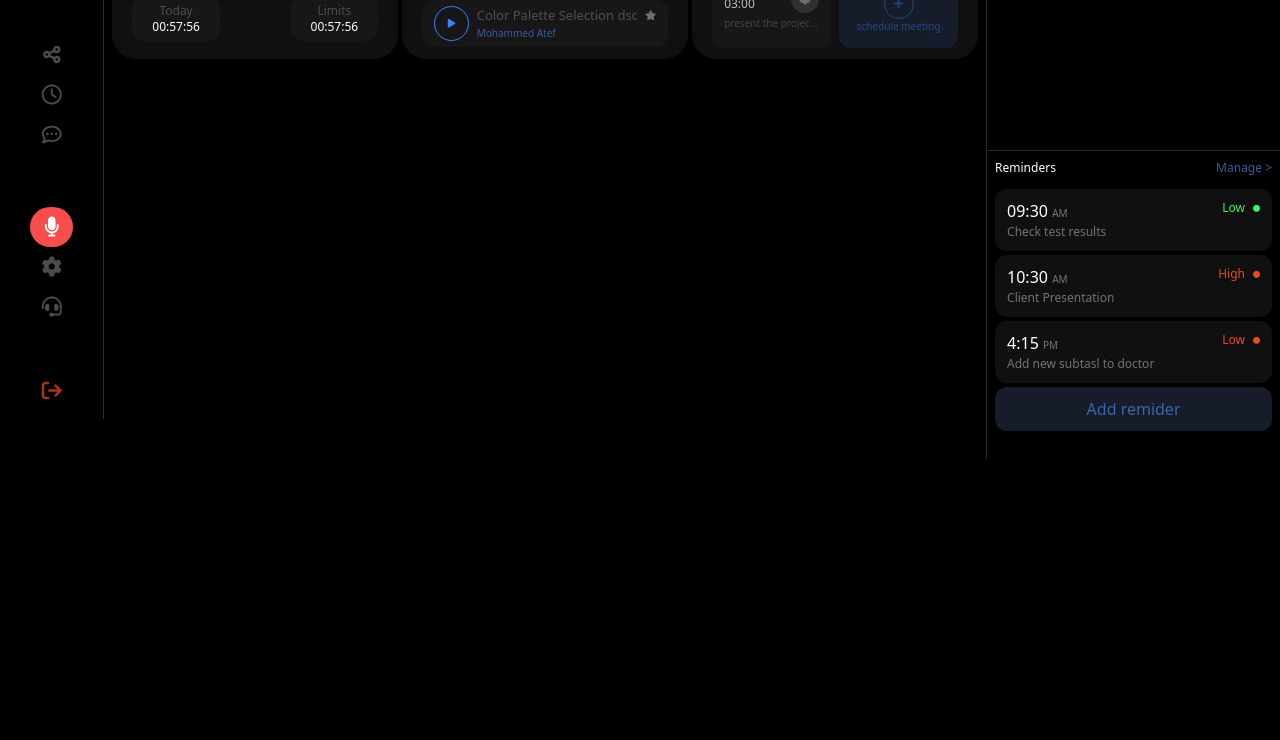
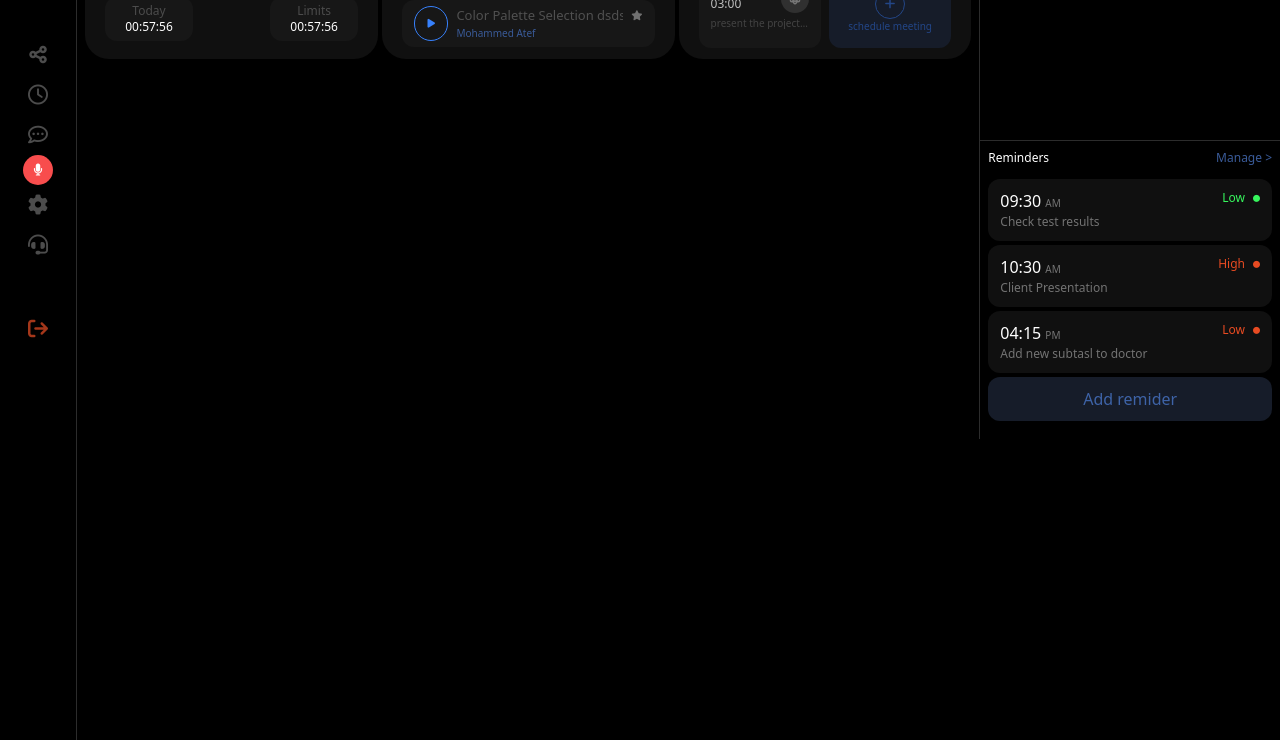
Before and after one commit to Mohammed3Atef/Dashboard, a plain HTML site: page index.html in a window 1280 px wide. Shown: the part 197-937 px from the top of the page. Before the commit the page ends 800 px from the top, so only its background shows below. Drawn offline with nearby package versions, Linux system fonts and the light colour scheme.

Commit message:
update main files

```diff
--- a/index.html
+++ b/index.html
@@ -13,7 +13,7 @@
 </head>
 <body class="box-border	h-full min-h-svh bg-black">
   <div class=" flex min-h-full	">
-    <aside class="w-12 md:w-28 min-h-full border-r border-[#4c4c4c94]	px-2 py-2 flex flex-col items-center justify-between	text-[#4c4c4c]">
+    <aside class="sticky top-0 z-10 w-12 md:w-20 h-full max-h-svh 	px-2 py-2 flex flex-col items-center justify-between	text-[#4c4c4c]">
       <div class="flex flex-col items-center ">
         <i class="fa-solid fa-gauge text-lg  text-[#3985fe] mb-6 md:text-3xl "></i>
         <i class="fa-solid fa-globe text-xs  text-[#3985fe] py-1 px-1.5  rounded-lg bg-[#161c29]	cursor-pointer md:py-1.5 md:px-3.5 md:rounded-xl md:text-xl	"></i>
@@ -24,14 +24,14 @@
         <i class="fa-regular fa-comment-dots text-xs py-1 px-1.5 rounded-lg cursor-pointer 	hover:text-[#3985fe] transition duration-700 ease-in-out	md:py-1.5 md:px-3.5 md:rounded-xl md:text-xl"></i>
       </div>
       <div class="flex flex-col items-center  ">
-        <i class="fa-solid fa-microphone text-white text-xs py-1 px-1.5 text-center rounded-full  bg-[#f84d4d]  cursor-pointer  hover:text-[#3985fe]  transition duration-700 ease-in-out md:py-1.5 md:px-3.5 md:rounded-full md:text-xl md:text-xl "></i>
+        <i class="fa-solid fa-microphone text-white text-xs flex items-center justify-center h-[18px] aspect-square  rounded-full  bg-[#f84d4d]  cursor-pointer  hover:text-[#3985fe]  transition duration-700 ease-in-out   md:h-[30px] "></i>
         <i class="fa-solid fa-gear text-xs py-1 px-1.5 rounded-lg cursor-pointer  hover:text-[#3985fe]  transition duration-700 ease-in-out md:py-1.5 md:px-3.5 md:rounded-xl md:text-xl"></i>
         <i class="fa-solid fa-headset text-xs py-1 px-1.5 rounded-lg cursor-pointer mb-11 hover:text-[#3985fe]  transition duration-700 ease-in-out md:py-1.5 md:px-3.5 md:rounded-xl md:text-xl"></i>
         <i class="fa-solid fa-arrow-right-from-bracket text-xs py-1 px-1.5 text-[#a4371a] rounded-lg cursor-pointer  hover:text-[#3985fe]  transition duration-700 ease-in-out md:py-1.5 md:px-3.5 md:rounded-xl md:text-xl "></i>
       </div>
     </aside>
-    <div class="w-full">
-      <header class="	bg-black text-white	w-full p-3 h-10 flex justify-between items-center border-b	border-[#4c4c4c94]">
+    <div class="w-full border-l border-[#4c4c4c94]">
+      <header class="sticky top-0 z-10		bg-black text-white	w-full p-3 h-10 flex justify-between items-center border-b	border-[#4c4c4c94]">
         <h3 class=" font-bold ">Dashboard</h3>
         <div class="flex items-center space-x-5	">
           <div class="trans  bg-[#4c4c4c94] text-xs space-x-0.5 px-0.5 py-0.5 rounded-xl">
@@ -42,8 +42,8 @@
           <i class="fa-regular fa-face-smile cursor-pointer text-xl hover:scale-125	 hover:bg-blue-10	hover:text-sky-500  transition duration-700 ease-in-out"></i>
         </div>
       </header>
-      <div class="grid grid-cols md:grid-cols-4  w-full min-h-full  ">
-        <div class=" h-full  p-2	 col-start-1 col-end-4">
+      <div class="grid grid-rows-2 gap-y-5  sm:grid-col-3 md:grid-cols-4  w-full min-h-full  ">
+        <div class=" h-full p-5 sm:p-2 	sm:col-start-1 sm:col-end-3 md:col-start-1 md:col-end-4">
           <div class="grid gap-y-1 sm:grid-cols-1 md:grid-cols-2 lg:grid-cols-3	lg:gap-y-0 sm:gap-x-1		 w-full max-h-[200px]">
             <div class="  px-5 py-2 rounded-3xl bg-[#101010] text-center text-white ">
               <h3 >Color Paletee Selection</h3>
@@ -154,8 +154,9 @@
               </div>
             </div>
           </div>
+
         </div>
-        <div class="  grid grid-rows-4 border-l border-[#4c4c4c94] col-start-4 col-end-5">
+        <div class=" p-5 sm:p-0 grid grid-rows-4 border-l border-t border-[#4c4c4c94]  sm:col-start-3 sm:col-end-4 sm:border-t-0 md:col-start-4 md:col-end-5">
           <div class="p-2 border-b border-[#4c4c4c94] text-white">
             <div class="h-[30%]">
               <div class="flex  justify-between items-center		">
@@ -213,37 +214,43 @@
               <h4 class=" text-white  ">Reminders</h4>
               <span class=" text-[#3a5b99]">Manage ></span>
             </div>
-            <div class="w-full mb-1 flex justify-between items-start bg-[#101010] rounded-xl px-3 py-2.5">
-              <div>
+            <div class="w-full mb-1  bg-[#101010] rounded-xl px-3 py-2.5">
+              <div class="flex justify-between items-start">
                 <p class="text-white">09:30 <span class="text-[#767676] text-[10px]">AM</span></p>
-                <p class="text-[#737373] text-[12px]">Check test results</p>
-              </div>
                 <div class="flex items-center ">
                   <span class="text-[#37f65d] text-[12px] mr-2">Low</span>
                   <i class="fa-solid fa-circle text-[7px] text-[#37f65d]"></i>
                 </div>
               </div>
-            <div class="w-full mb-1 flex justify-between items-start bg-[#101010] rounded-xl px-3 py-2.5">
-              <div>
+
+              <p class="text-[#737373] text-[12px]">Check test results</p>
+
+            </div>
+            <div class="w-full mb-1  bg-[#101010] rounded-xl px-3 py-2.5">
+              <div class="flex justify-between items-start">
                 <p class="text-white">10:30 <span class="text-[#767676] text-[10px]">AM</span></p>
-                <p class="text-[#737373] text-[12px]">Client Presentation</p>
-              </div>
                 <div class="flex items-center ">
                   <span class="text-[#e84b22] text-[12px] mr-2">High</span>
                   <i class="fa-solid fa-circle text-[7px] text-[#e84b22]"></i>
                 </div>
               </div>
-            <div class="w-full mb-1 flex  justify-between overflow-hidden items-start bg-[#101010] rounded-xl px-3 py-2.5">
-              <div class=" w-full overflow-hidden ">
-                <p class="text-white">4:15 <span class="text-[#767676] text-[10px]">PM</span></p>
-                <p class="text-[#737373] text-[12px] truncate">Add new subtasl to doctor </p>
+
+              <p class="text-[#737373] text-[12px]">Client Presentation</p>
+
             </div>
+            <div class="w-full mb-1  bg-[#101010] rounded-xl px-3 py-2.5">
+              <div class=" flex  justify-between  items-start ">
+                <p class="text-white">04:15 <span class="text-[#767676] text-[10px]">PM</span></p>
                 <div class="flex items-center ">
                   <span class="text-[#e84b22] text-[12px] mr-2">Low</span>
                   <i class="fa-solid fa-circle text-[7px] text-[#e84b22]"></i>
                 </div>
               </div>
-            <div class="w-full m flex  justify-center items-center text-[#3e63a7] bg-[#161c29] rounded-xl px-3 py-2.5">
+
+                <p class="text-[#737373] text-[12px] 	  ">Add new subtasl to doctor </p>
+
+            </div>
+            <div class="w-full flex  justify-center items-center text-[#3e63a7] bg-[#161c29] rounded-xl px-3 py-2.5">
               Add remider
             </div>
 
```
Lines whose indentation alone changed are shown as unchanged.
